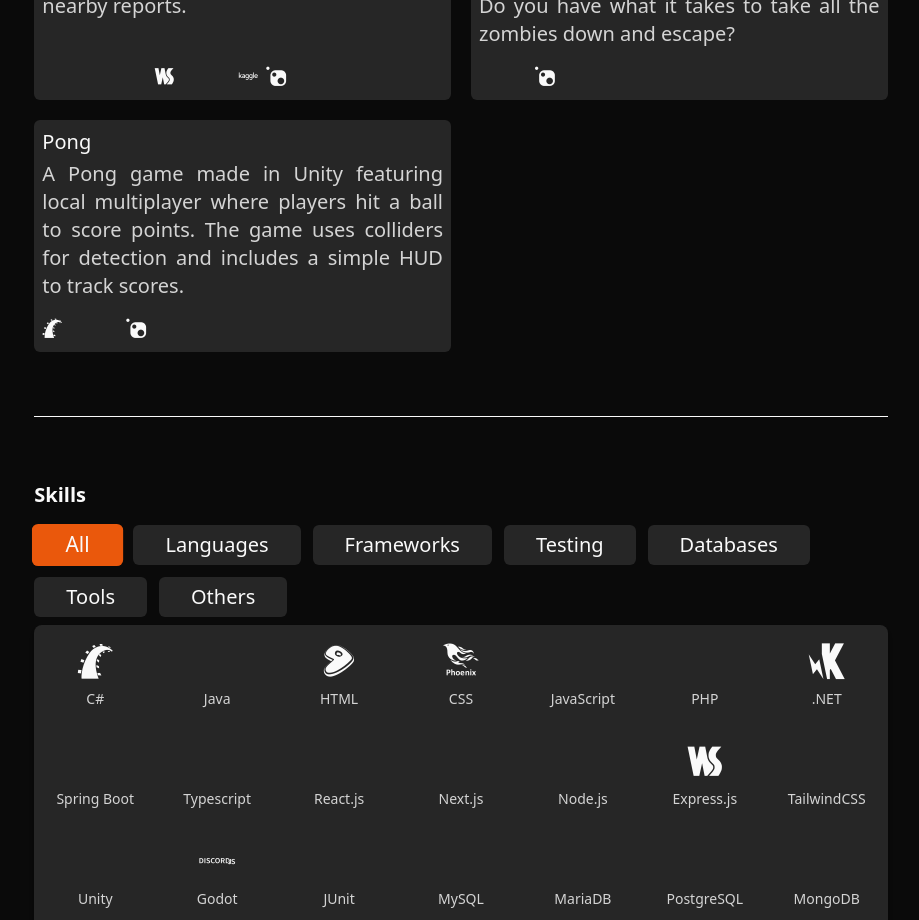
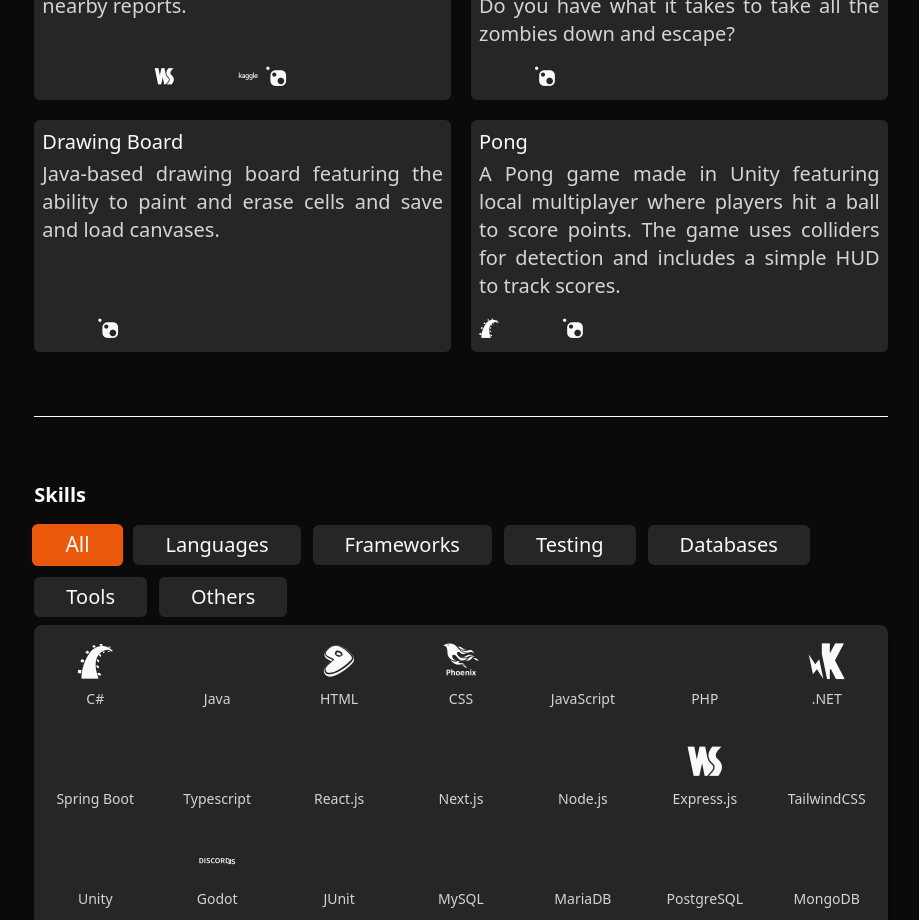
Before and after one commit to ssaxel03/web-portfolio, a Next.js app in the folder portfolio/: page / in a window 1280 px wide. Shown: the part 1040-1960 px from the top of the page, without its empty margins (179-1098 px from the left). Built offline with nearby package versions, Linux system fonts and the light colour scheme.

Commit message:
feat: added drawing board project

```diff
--- a/portfolio/data/portfolio-data.tsx
+++ b/portfolio/data/portfolio-data.tsx
@@ -172,7 +172,7 @@ export const projects = {
         {
             name: 'NecroNibbler',
             id: 'necronibbler',
-            date: 'Oct 2024 - Nov 2024',
+            date: 'Oct 2024',
             shortDescription: 'Necro Nibbler is a Java-based top-down shooter that features zombies, resource management and a variety of weapons. Do you have what it takes to take all the zombies down and escape?',
             longDescription:
                 <>
@@ -225,6 +225,79 @@ export const projects = {
                     url: "https://ssaxel03.itch.io/necronibbler",
                     target: "_blank",
                     icon: <LuLink />,
+                },
+            ]
+        },
+        {
+            name: 'Drawing Board',
+            id: 'drawingboard',
+            date: 'Oct 2024',
+            shortDescription: 'Java-based drawing board featuring the ability to paint and erase cells and save and load canvases.',
+            longDescription:
+                <>
+                    <h3 className='mb-4'>Summary</h3>
+
+                    <p className='text-justify mb-2'>The Drawing Board is a Java-based tool for creating grid-based artwork. Users can interact with a grid where each cell represents a "pixel," allowing for intuitive painting and erasing. This makes it an ideal platform for designing pixel-style art or simple patterns. Its straightforward interface ensures that users of all skill levels can easily engage with the application.</p>
+
+                    <p className='text-justify mb-4'>One of its key features is the ability to save and load canvases. Users can save their creations to a file and reload them later, making it convenient to resume projects or refine previous designs. Lightweight yet versatile, the Drawing Board combines simplicity with practical functionality, offering an enjoyable experience for digital art creation.</p>
+
+                    <h3 className='mb-4'>Functionality</h3>
+
+                    <ul className='text-justify list-disc ml-5 mb-4'>
+                        <li className="mb-1">Allows users to interact with a grid where each cell can be painted or erased</li>
+                        <li className="mb-1">Lets users save their current artwork to a file for future use</li>
+                        <li className="mb-1">Allows previously saved canvases to be reloaded and edited</li>
+                        <li className="mb-1">Focuses on simplicity and efficiency for smooth operation</li>
+                    </ul>
+
+                    <h3 className="mb-4">How to run</h3>
+
+                    <ul className="text-justify list-disc ml-5 mb-4">
+                        <li className='mb-1'>Make sure you have Java installed on your computer (Java 8 or higher recommended)</li>
+                        <li className='mb-1'>Download the latest .jar file from the <a className='text-orange-600' href='https://github.com/ssaxel03/drawing-board/releases'>Releases</a> section</li>
+                        <li className='mb-1'>Double-click the .jar file to run the application or run from command line: java -jar DrawingBoard-vX.X.X.jar</li>
+                    </ul>
+
+                    <h3 className="mb-4">Controls</h3>
+
+                    <ul className="text-justify list-disc ml-5 mb-4">
+                        <li className='mb-1'>Arrow keys: Navigate the canvas</li>
+                        <li className='mb-1'>Space: draw or erase the current cell</li>
+                        <li className='mb-1'>S: Save your canvas</li>
+                        <li className='mb-1'>L: Load a previously saved canvas</li>
+                        <li className='mb-1'>C: Clear the entire canvas</li>
+                    </ul>
+
+                    <h3 className="mb-4">File storage</h3>
+
+                    <p className='text-justify mb-4'>Saved canvases are stored in your Pictures folder under a directory called "DrawingBoard" with the .canvas extension.</p>
+                </>,
+            technologies: [
+                {
+                    name: "Java",
+                    icon: <i className="devicon-java-plain"></i>,
+                    category: "language",
+                    ariaLabel: "Java"
+                },
+                {
+                    name: "IntelliJ",
+                    icon: <i className="devicon-intellij-plain"></i>,
+                    category: "tool",
+                    ariaLabel: "IntelliJ"
+                },
+                {
+                    name: "Git",
+                    icon: <i className="devicon-git-plain"></i>,
+                    category: "other",
+                    ariaLabel: "Git"
+                },
+            ],
+            links: [
+                {
+                    name: "GitHub",
+                    url: "https://github.com/ssaxel03/drawing-board",
+                    target: "_blank",
+                    icon: <i className="devicon-github-original"></i>,
                 },
             ]
         },
```
